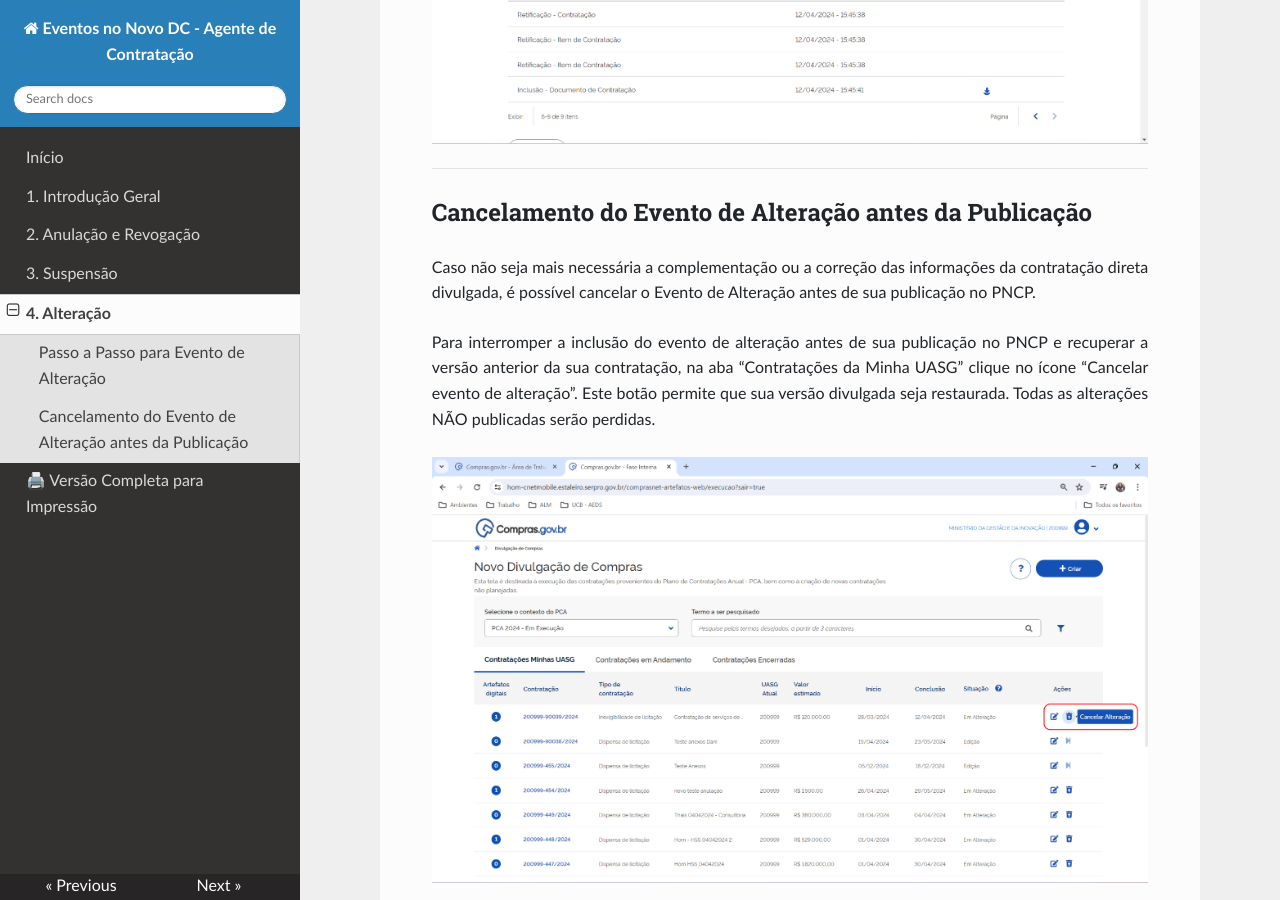
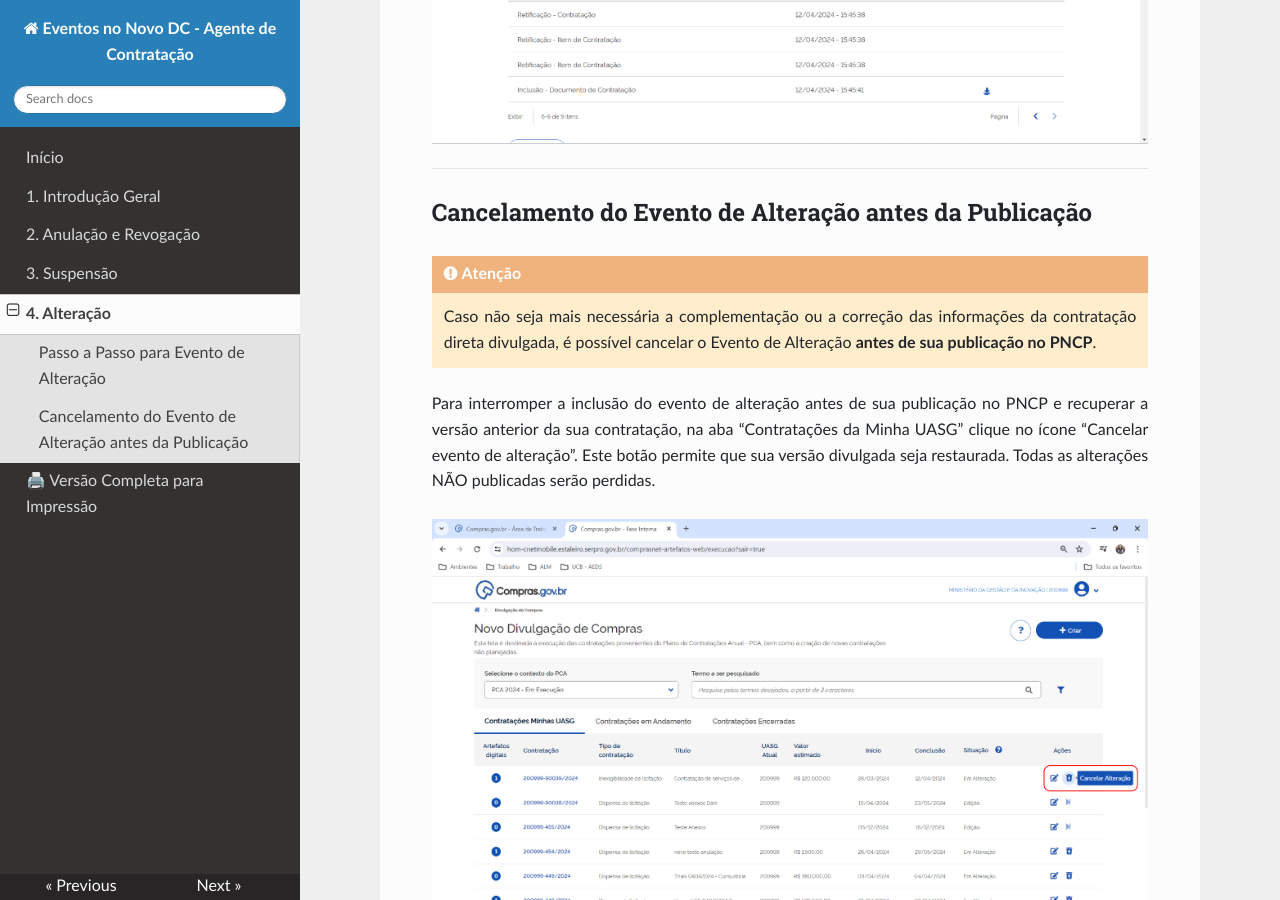
Before and after one commit to siqueiraazevedo2013-cloud/Tutorial-Eventos-Novo-DC, an MkDocs documentation site: the page built from docs/04-alteracao.md, in a window 1280 px wide and 900 px high, scrolled down 8286 px. Built offline with MkDocs 1.6.1, drawn with Linux system fonts in a browser that asks for light colours; nearby versions of some CDN libraries.

Commit message:
Add warning for cancelling alteration event
Added a warning note regarding cancellation of the alteration event before publication.

```diff
--- a/docs/04-alteracao.md
+++ b/docs/04-alteracao.md
@@ -99,7 +99,8 @@ No PNCP, seus eventos de alteração ficarão registrados no histórico do proce
 
 ## Cancelamento do Evento de Alteração antes da Publicação
 
-Caso não seja mais necessária a complementação ou a correção das informações da contratação direta divulgada, é possível cancelar o Evento de Alteração antes de sua publicação no PNCP.
+!!! warning "Atenção"
+    Caso não seja mais necessária a complementação ou a correção das informações da contratação direta divulgada, é possível cancelar o Evento de Alteração **antes de sua publicação no PNCP**.
 
 Para interromper a inclusão do evento de alteração antes de sua publicação no PNCP e recuperar a versão anterior da sua contratação, na aba “Contratações da Minha UASG” clique no ícone “Cancelar evento de alteração”. Este botão permite que sua versão divulgada seja restaurada. Todas as alterações NÃO publicadas serão perdidas.
 
```
